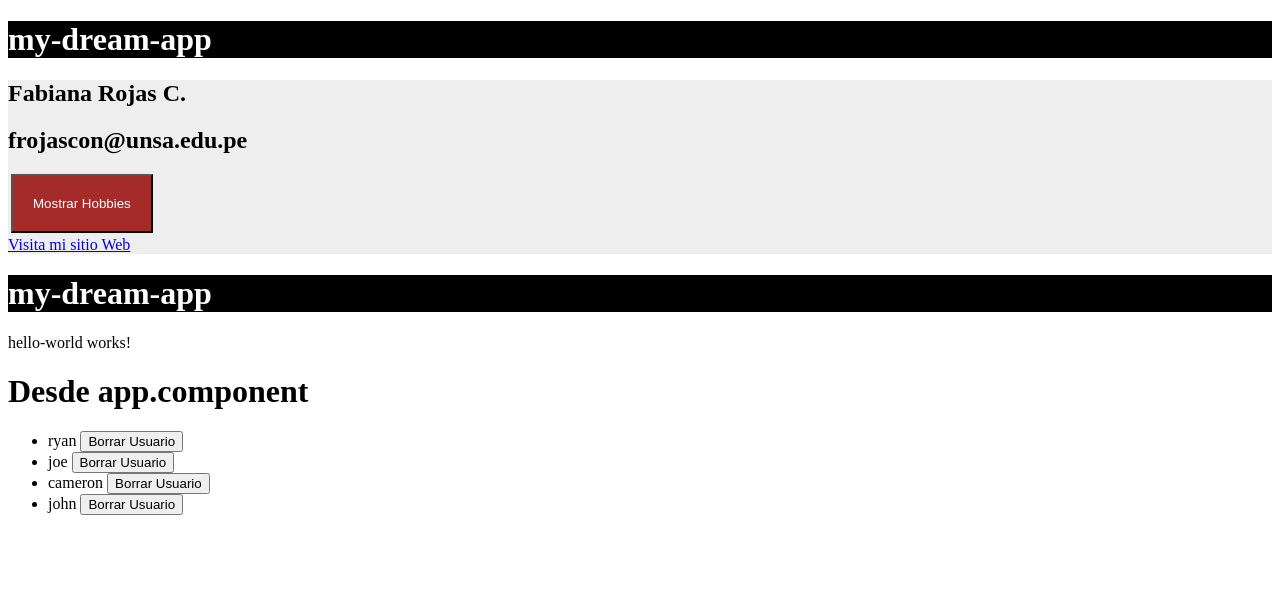
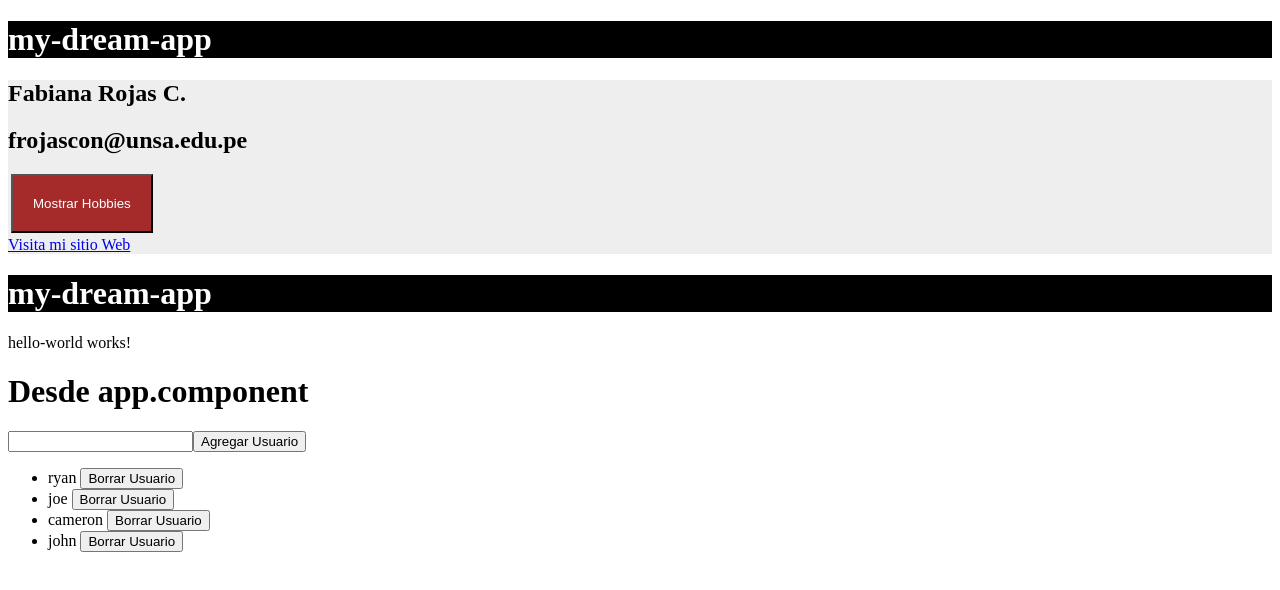
Before and after one commit to FabianaRojasCondori/PW2-TEORIA, an Angular app in the folder proyectoAngular/my-dream-app/: page / in a window 1280 px wide. Shown: the top 590 px of the page. Built offline with nearby package versions, Linux system fonts and the light colour scheme.

Commit message:
Angular1 - Diapositiva 26: Pasando referencias del Formulario - Ahora se puede agregar y eliminar usuarios.

```diff
--- a/proyectoAngular/my-dream-app/src/app/app.component.html
+++ b/proyectoAngular/my-dream-app/src/app/app.component.html
@@ -31,6 +31,10 @@
 <app-hello-world></app-hello-world>
 
 <h1>Desde app.component</h1>
+<form (submit)="addUser(newUser)">
+  <input type="text" #newUser />
+  <button>Agregar Usuario</button>
+</form>
 <ul>
   <li *ngFor="let user of users">
     {{ user }}
--- a/proyectoAngular/my-dream-app/src/app/app.component.ts
+++ b/proyectoAngular/my-dream-app/src/app/app.component.ts
@@ -48,4 +48,11 @@
             }
         }
     }
+
+    addUser(newUser: any) {
+        this.users.push(newUser.value);
+        newUser.value = '';
+        newUser.focus();
+        return false;
+    }
 }
```
